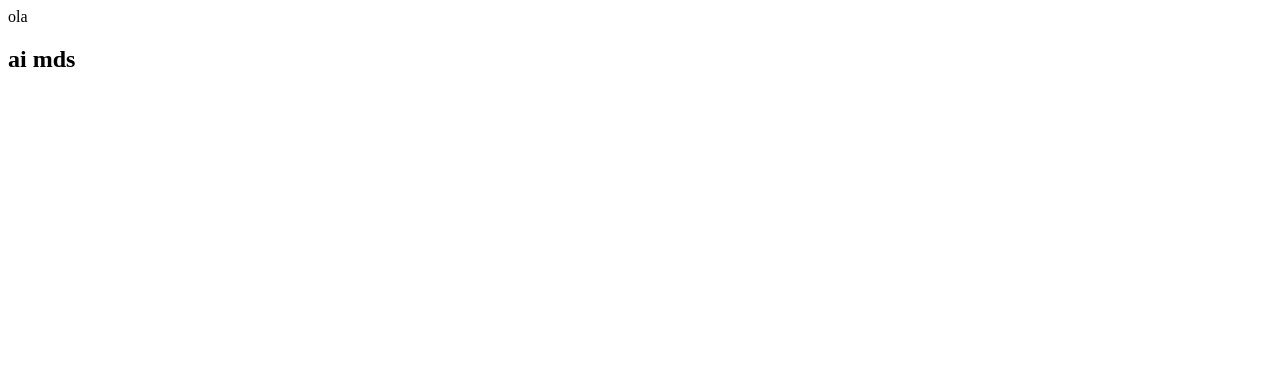
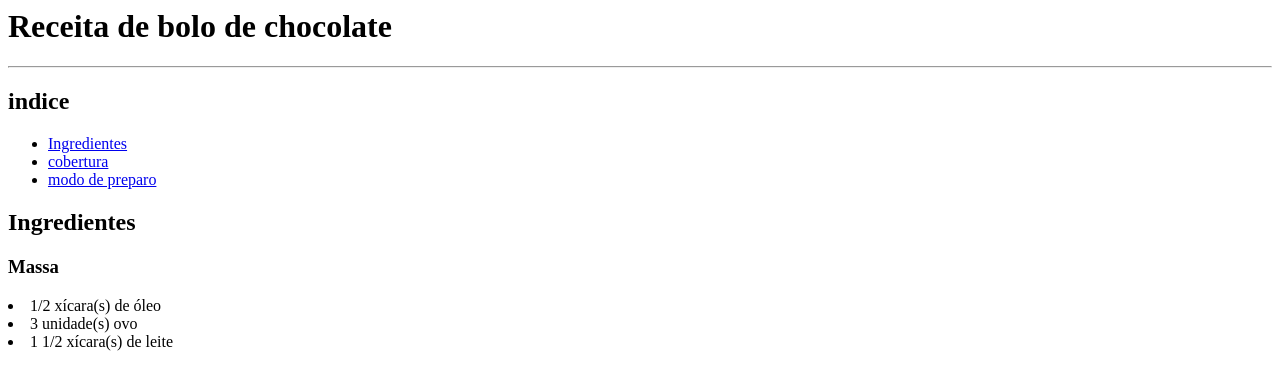
Before and after one commit to eomigas/primeiro-HTML-dio, a plain HTML site: page html 2/index.html in a window 1280 px wide. Drawn offline with Linux system fonts and the light colour scheme.

Commit message:
html 2/index.html

```diff
--- a/html 2/index.html
+++ b/html 2/index.html
@@ -1,10 +1,21 @@
 <html>
     <head>
-        <title> Meu site </title>
+        <title> Receitas do Miguel</title>
     </head>
     <body>
-        <hi> ola </hi>
-        <h2> ai mds </h2>
+        <h1> Receita de bolo de chocolate </h1>
+        <hr />
+        <h2> indice </h2>
+        <ul>
+            <li><a href="#"> Ingredientes</a></li>
+            <li><a href="#"> cobertura</a></li>
+            <li><a href="#"> modo de preparo</a></li>
+        </ul>
+        <h2> Ingredientes</h2>
+        <h3> Massa </h3>
+        <li> 1/2 xícara(s) de óleo</li>
+        <li> 3 unidade(s) ovo</li>
+        <li> 1 1/2 xícara(s) de leite</li>
     </body>
 
 
```
